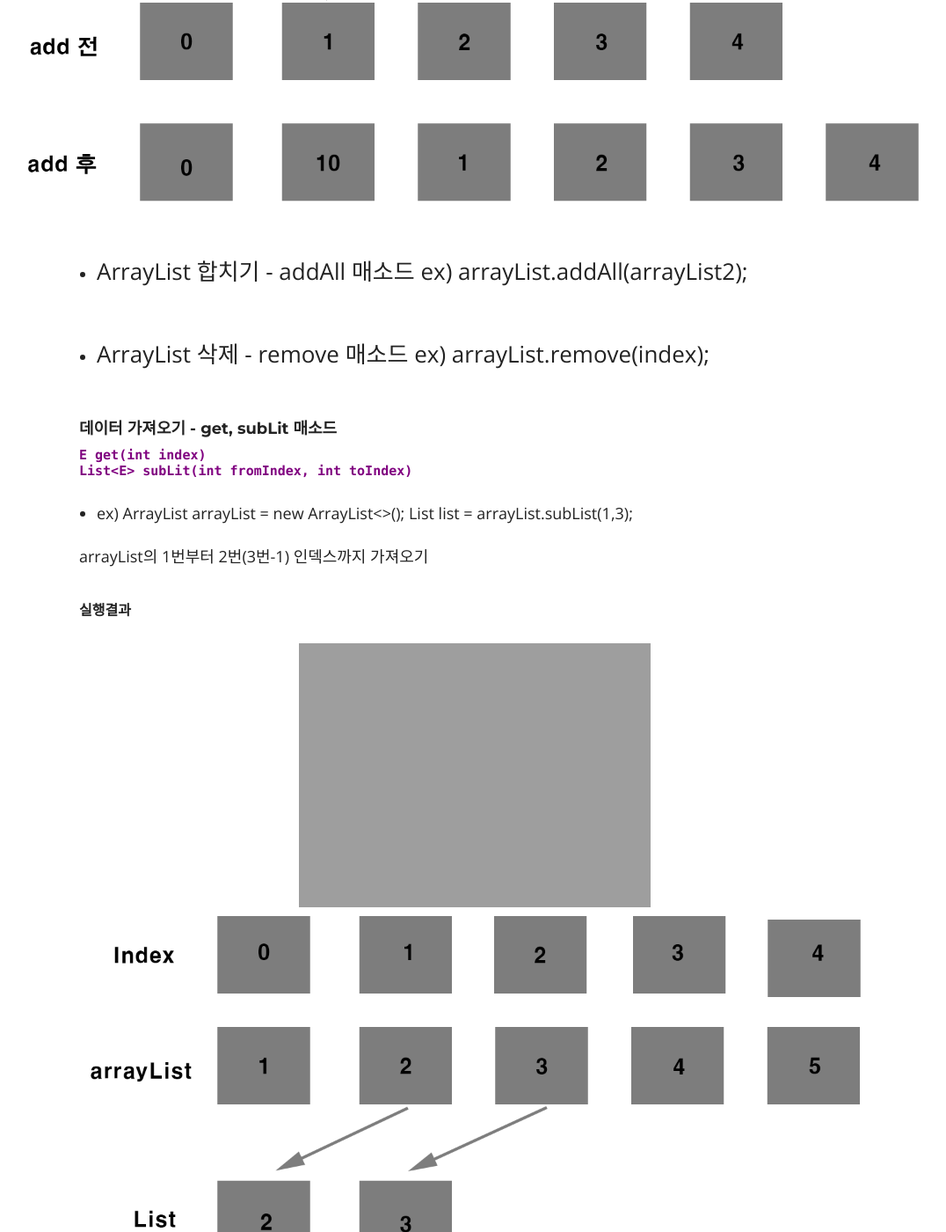
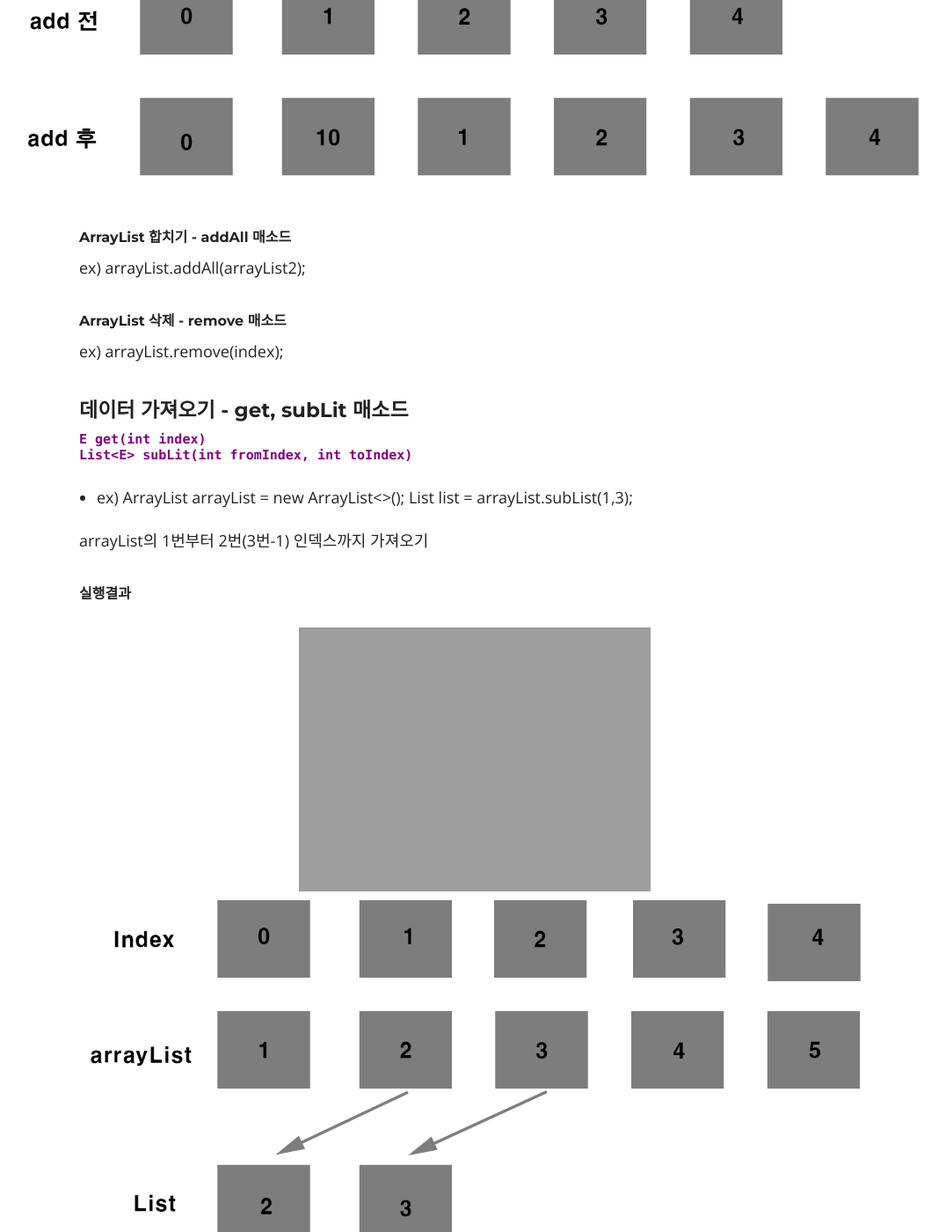
Before and after one commit to DoHyunChoi/dohyunchoi.github.io, a Jekyll site: the page built from _posts/2020-03-30- 모의고사.markdown, in a window 1280 px wide and 1400 px high, scrolled down 4641 px. Shown: the whole window at 88% size, without its empty margins (100-1176 px from the left). Built offline with Jekyll 4.4.1, drawn with Linux system fonts in a browser that asks for light colours; nearby versions of some CDN libraries; comment, search, counter and statistics services are not loaded; some of the changed text lies outside the part shown.

````diff
--- a/_posts/2020-03-30- 모의고사.markdown
+++ b/_posts/2020-03-30- 모의고사.markdown
@@ -175,13 +174,13 @@ void add(int index, E element)
 <img src="{{ site.url }}/images/MoTest3.jpg">
 <img src="{{ site.url }}/images/MoTest2.jpg">
 
-- ArrayList 합치기 - addAll 매소드
+###### ArrayList 합치기 - addAll 매소드
   ex) arrayList.addAll(arrayList2);
 
-- ArrayList 삭제 - remove 매소드
+###### ArrayList 삭제 - remove 매소드
   ex) arrayList.remove(index);
 
-##### 데이터 가져오기 - get, subLit 매소드
+#### 데이터 가져오기 - get, subLit 매소드
 ```
 E get(int index)
 List<E> subLit(int fromIndex, int toIndex)
````
Also changed, not shown: other parts of _posts/2020-03-30- 모의고사.markdown (+4 -1 lines).
